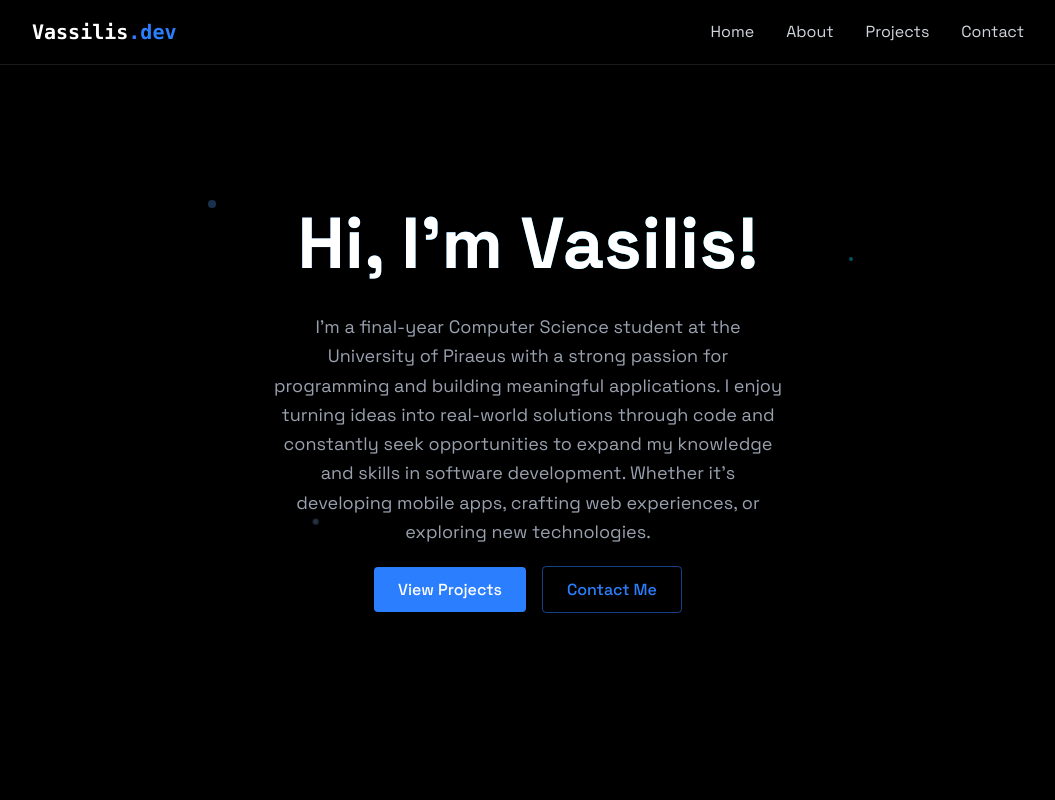
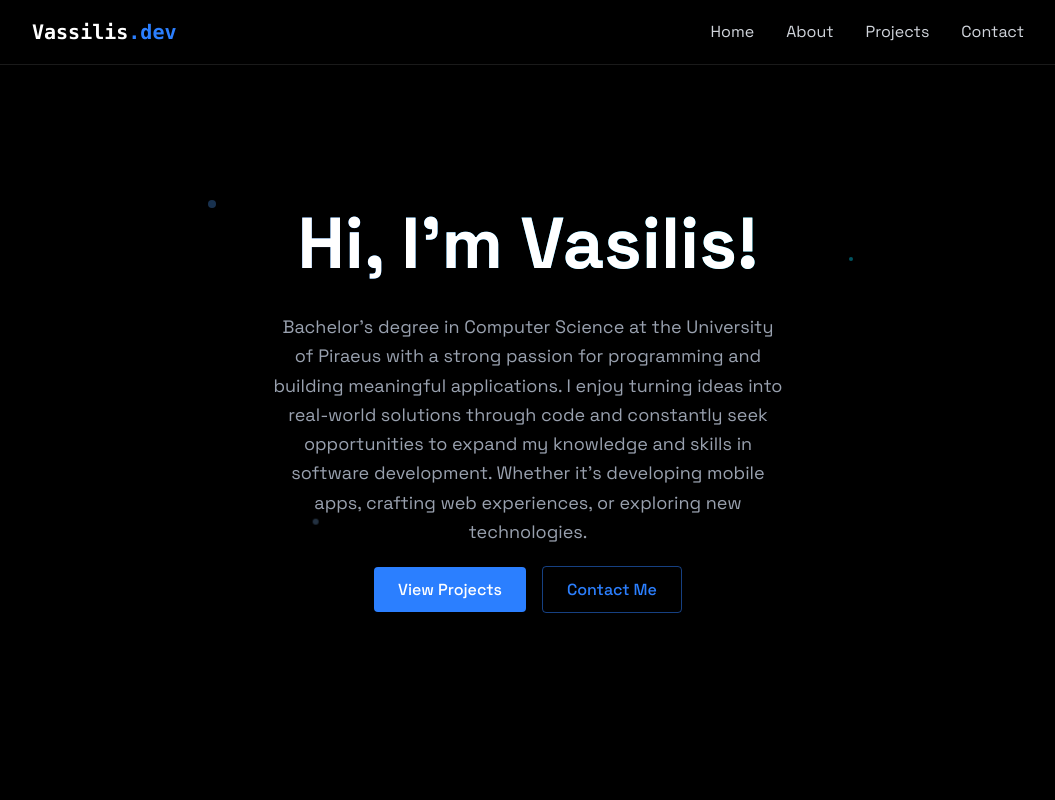
Before and after one commit to VasilisVas1/vassilisvassileiou-portfolio, a React (Vite) app: page / in a window 1280 px wide. Shown: the top 800 px of the page, without its empty margins (112-1167 px from the left). Built offline with nearby package versions, Linux system fonts and the light colour scheme.

Commit message:
changes: home description change

```diff
--- a/src/components/sections/Home.jsx
+++ b/src/components/sections/Home.jsx
@@ -27,7 +27,7 @@ export const Home = () => {
           style={{ transitionDelay: '300ms' }}
         >
           <p className="text-gray-400 text-lg mb-8 max-w-lg mx-auto leading-relaxed">
-            I'm a final-year Computer Science student at the University of Piraeus with a
+            Bachelor's degree in Computer Science at the University of Piraeus with a
             strong passion for programming and building meaningful applications.
             I enjoy turning ideas into real-world solutions through code and constantly seek
             opportunities to expand my knowledge and skills in software development.
```
